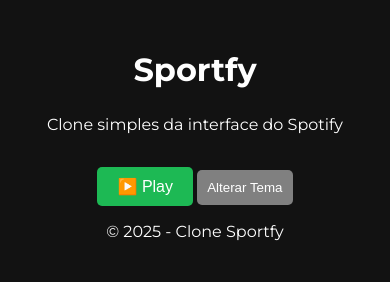
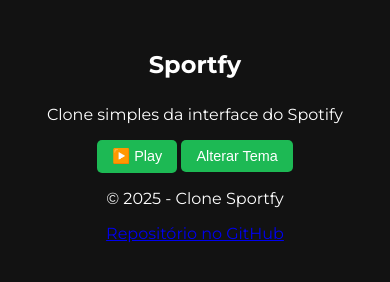
Before and after one commit to devlela/sportfy-clone-interface, a plain HTML site: page index.html in a window 390 px wide. Drawn offline with Linux system fonts and the light colour scheme.

Commit message:
Update index.html

```diff
--- a/index.html
+++ b/index.html
@@ -5,100 +5,24 @@
     <meta name="viewport" content="width=device-width, initial-scale=1.0">
     <title>Clone Sportfy</title>
     <link href="https://fonts.googleapis.com/css2?family=Montserrat:wght@400;700&display=swap" rel="stylesheet">
-    <style>
-        :root {
-            --bg-color: #121212;
-            --text-color: white;
-            --button-bg: #1DB954;
-            --button-hover: #1ED760;
-        }
-
-        body {
-            font-family: 'Montserrat', sans-serif;
-            text-align: center;
-            background-color: var(--bg-color);
-            color: var(--text-color);
-            margin: 0;
-            padding: 20px;
-            transition: 0.3s;
-        }
-
-        .container {
-            max-width: 600px;
-            margin: auto;
-            padding: 20px;
-            border-radius: 10px;
-        }
-
-        header {
-            font-size: 2em;
-            font-weight: bold;
-            padding: 10px;
-        }
-
-        .play-button {
-            background-color: var(--button-bg);
-            color: white;
-            border: none;
-            padding: 10px 20px;
-            font-size: 1em;
-            border-radius: 5px;
-            cursor: pointer;
-            transition: 0.3s;
-        }
-
-        .play-button:hover {
-            background-color: var(--button-hover);
-        }
-
-        .theme-toggle {
-            margin-top: 20px;
-            padding: 10px;
-            background: gray;
-            color: white;
-            border: none;
-            cursor: pointer;
-            border-radius: 5px;
-            transition: 0.3s;
-        }
-
-        .theme-toggle:hover {
-            background: darkgray;
-        }
-    </style>
+    <link rel="stylesheet" href="styles.css">
+    <script src="script.js" defer></script>
+    <meta name="description" content="Clone simples da interface do Spotify">
+    <meta name="keywords" content="Spotify, Clone, HTML, CSS, Interface">
+    <meta name="author" content="Seu Nome">
 </head>
 <body>
     <div class="container">
         <header>Sportfy</header>
         <main>
             <p>Clone simples da interface do Spotify</p>
-            <button class="play-button" onclick="togglePlay()">▶️ Play</button>
+            <button class="play-button" onclick="togglePlay()" aria-label="Tocar música">▶️ Play</button>
             <button class="theme-toggle" onclick="toggleTheme()">Alterar Tema</button>
         </main>
         <footer>
             <p>&copy; 2025 - Clone Sportfy</p>
+            <p><a href="https://github.com/devlela/sportfy-clone-interface" target="_blank" rel="noopener">Repositório no GitHub</a></p>
         </footer>
     </div>
-
-    <script>
-        function togglePlay() {
-            const button = document.querySelector('.play-button');
-            if (button.innerText.includes("Play")) {
-                button.innerText = "⏸️ Pause";
-            } else {
-                button.innerText = "▶️ Play";
-            }
-        }
-
-        function toggleTheme() {
-            if (document.body.style.backgroundColor === "white") {
-                document.documentElement.style.setProperty("--bg-color", "#121212");
-                document.documentElement.style.setProperty("--text-color", "white");
-            } else {
-                document.documentElement.style.setProperty("--bg-color", "white");
-                document.documentElement.style.setProperty("--text-color", "black");
-            }
-        }
-    </script>
 </body>
 </html>
```
